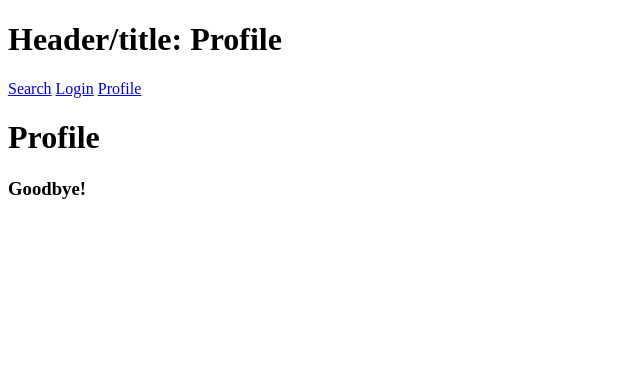
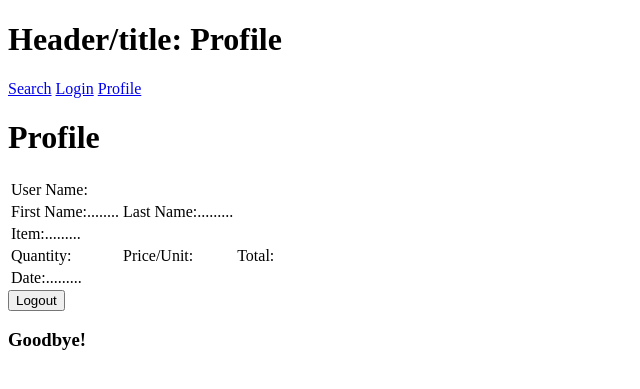
Before and after one commit to Jonah-Roesler-Edu/CSIS3280-Final-Project, a CodeIgniter app: page /JJG_Pharma/index.php/profile in a window 1280 px wide. Shown: the top 389 px of the page, without its empty margins (0-640 px from the left). Run offline with CodeIgniter, Linux system fonts and the light colour scheme.

Commit message:
Update profile.php

```diff
--- a/JJG_Pharma/application/views/pages/profile.php
+++ b/JJG_Pharma/application/views/pages/profile.php
@@ -1,11 +1,28 @@
-<!DOCTYPE html>
-<html>
-  <head>
-    <meta charset="UTF-8">
-    <title>Profile</title>
-  </head>
-  <body>
-      <h1>Profile</h1>
 
-  </body>
-</html>
+<h1>Profile</h1>
+<table>
+        <tr>
+            <td>User Name: </td>
+            <td></td>
+        </tr>
+        <tr>
+            <td>First Name:........ </td>
+            <td>Last Name:......... </td>
+        </tr>
+        <tr>
+            <td>Item:......... </td>
+
+        </tr>
+        <tr>
+            <td>Quantity: </td>
+            <td>Price/Unit: </td>
+            <td>Total:  </td>
+        </tr>
+        <tr>
+            <td>Date:......... </td>
+        </tr>
+
+        </table>
+        <form action="Lab09-TTR-84929-login.php" method="POST">
+            <input type="submit" value="Logout">
+        </form>
```
